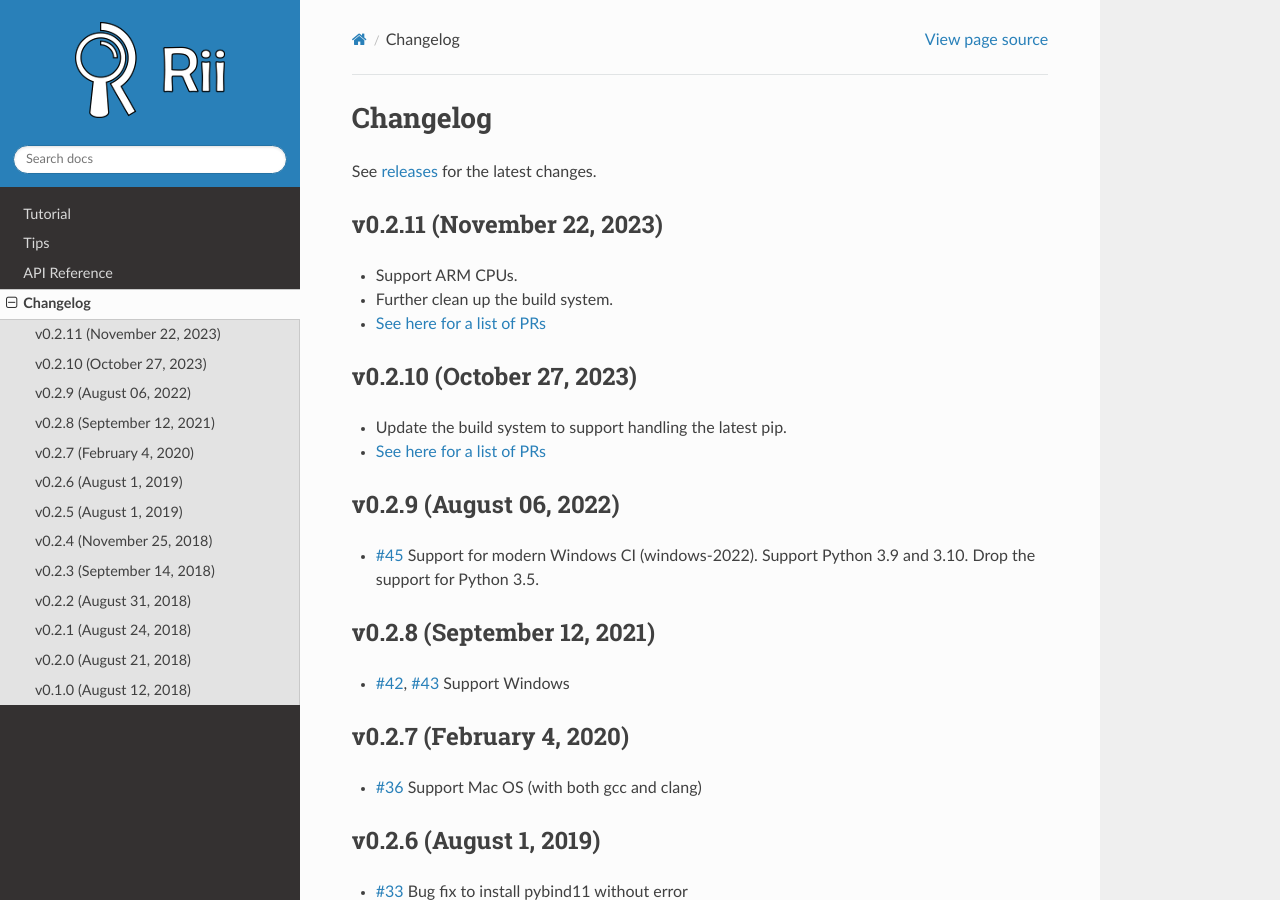
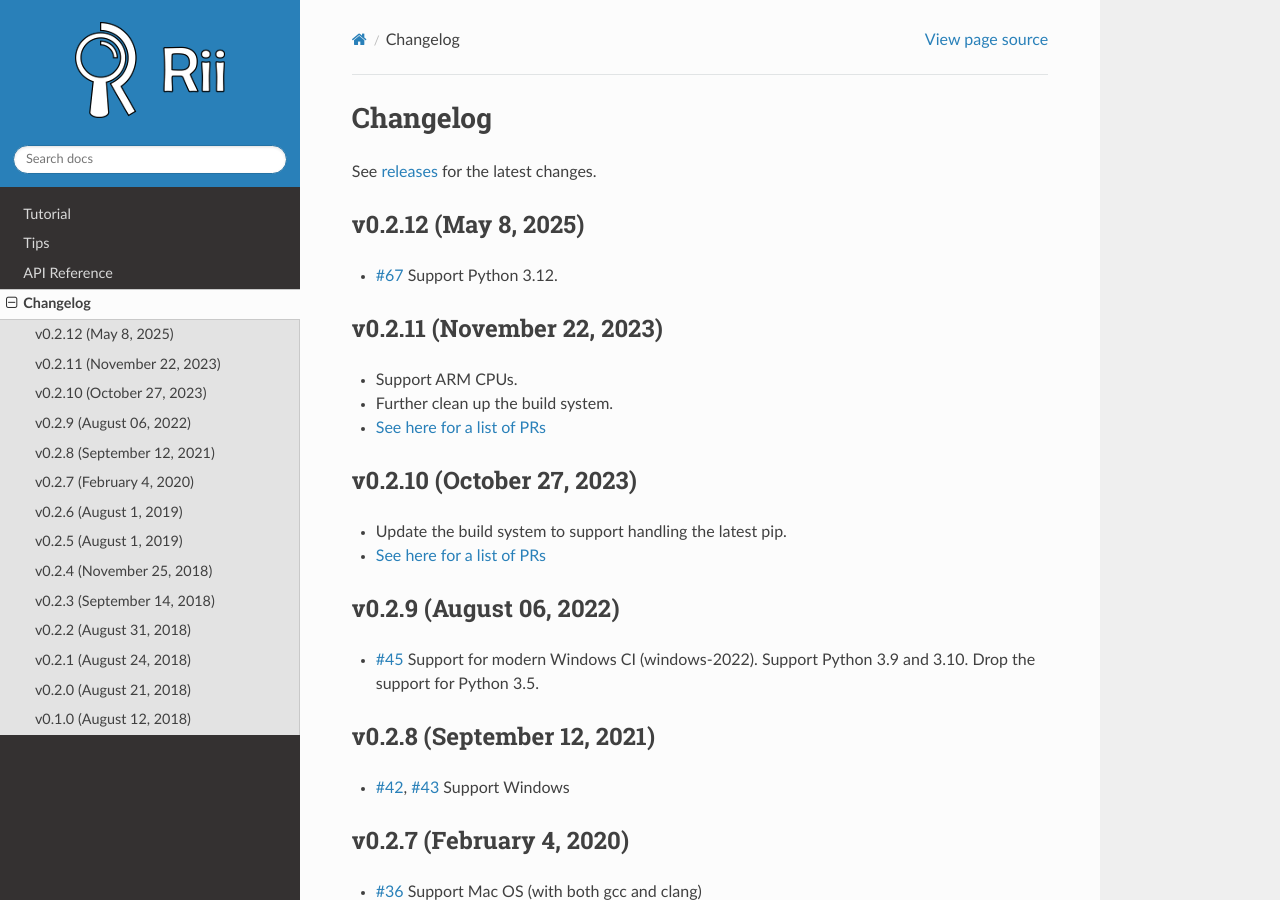
Before and after one commit to matsui528/rii, a Sphinx documentation site: the page built from docs/source/changelog.rst, in a window 1280 px wide and 900 px high. Built offline with Sphinx 7.4.7 and the Read the Docs theme 3.1.0, drawn with Linux system fonts in a browser that asks for light colours; formulas are drawn with MathJax 3.

Commit message:
updated changelog

```diff
--- a/docs/source/changelog.rst
+++ b/docs/source/changelog.rst
@@ -2,6 +2,11 @@ Changelog
 =============
 
 See `releases <https://github.com/matsui528/rii/releases>`_ for the latest changes.
+
+v0.2.12 (May 8, 2025)
+----------------------------
+- `#67 <https://github.com/matsui528/rii/pull/67>`_ Support Python 3.12.
+
 
 v0.2.11 (November 22, 2023)
 ----------------------------
--- a/rii/__init__.py
+++ b/rii/__init__.py
@@ -1,4 +1,4 @@
 __all__ = ['Rii']
-__version__ = '0.2.11'
+__version__ = '0.2.12'
 
 from .rii import Rii
```
